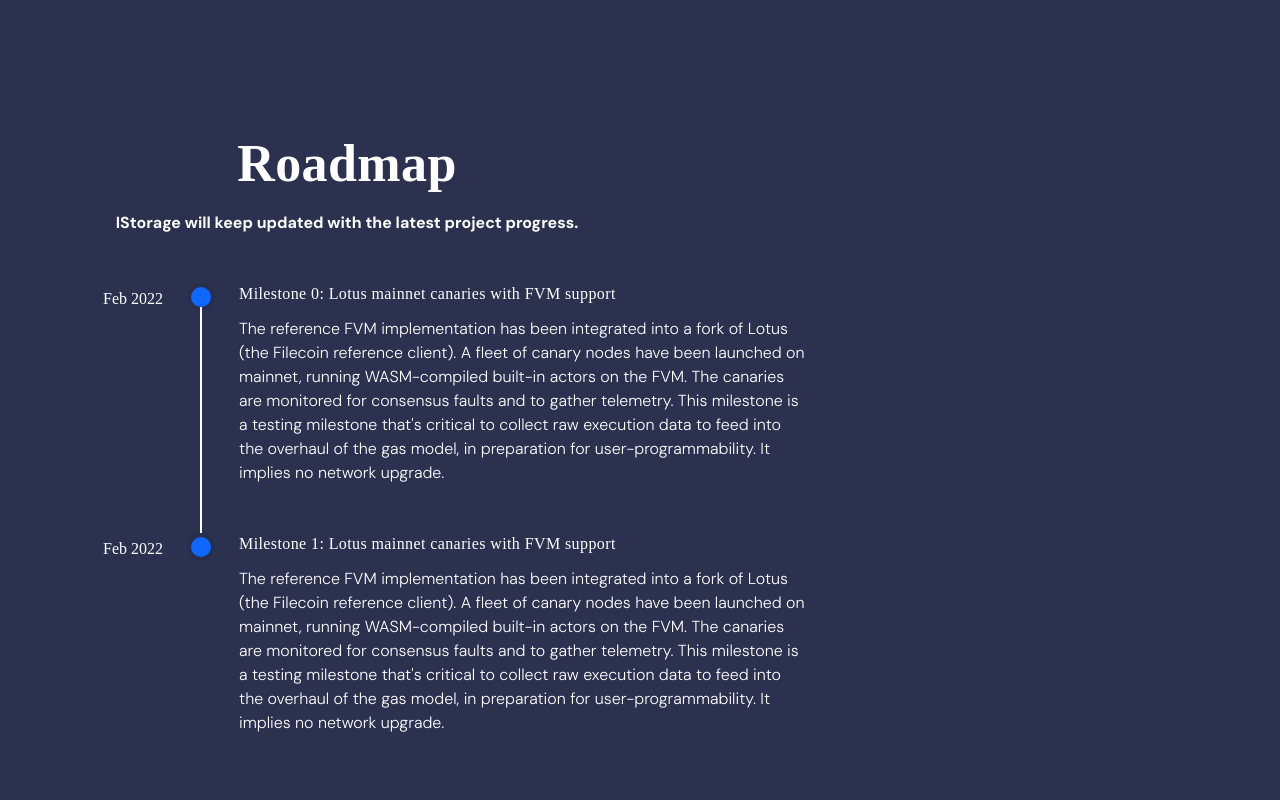
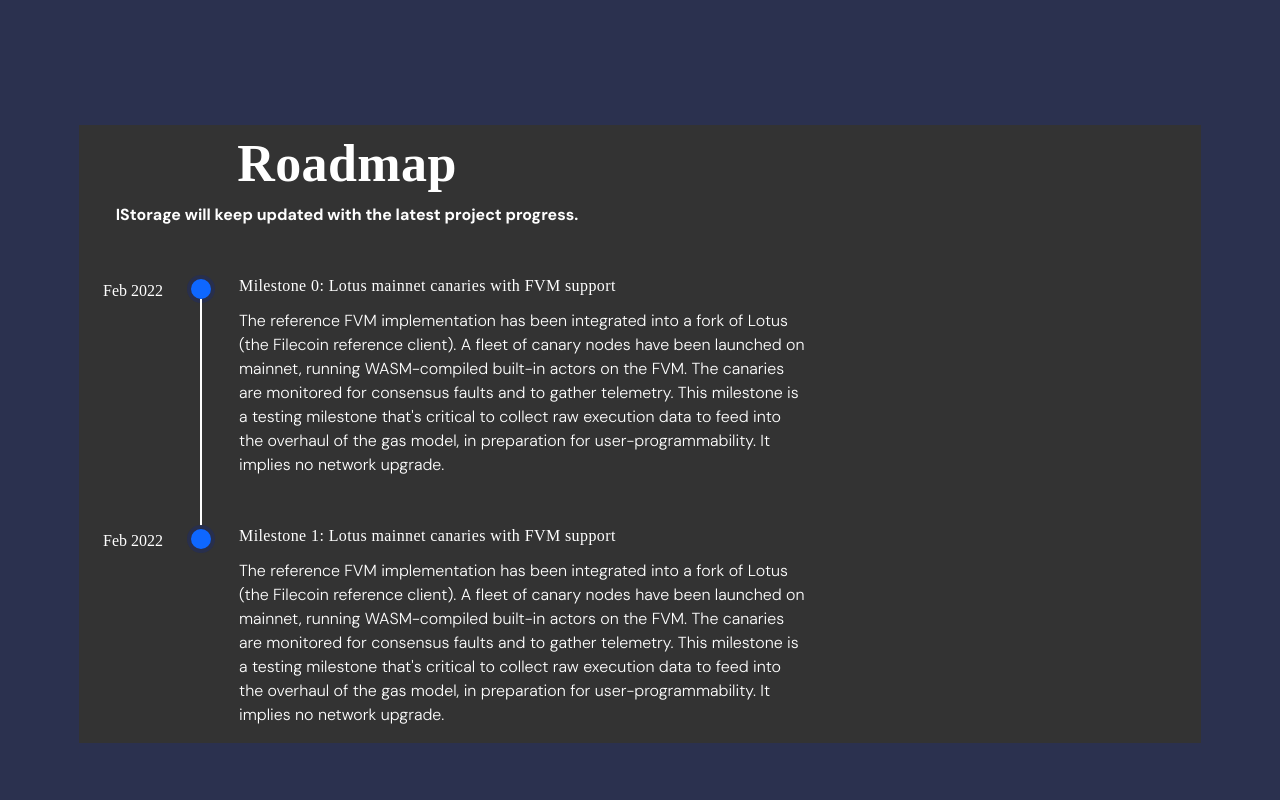
Before and after one commit to ZhangPeibin/IStorage_web, a Next.js app: page / in a window 1280 px wide. Shown: the part 4200-5000 px from the top of the page. Built offline with nearby package versions, Linux system fonts and the light colour scheme.

Commit message:
add #333 bg

```diff
--- a/pages/index.js
+++ b/pages/index.js
@@ -321,7 +321,7 @@
   width: 780px;
   height: 100%;
   padding: 80px 0;
-  margin-left: 172px ;
+  margin-left: 172px;
 `
 const CONLEFT_P1 = css`
   font-size: 46px;
@@ -545,8 +545,9 @@
                                 different chains have their own advantages.
                                 After you store data on different storage chains, you need to operate your data on
                                 different chain platforms. This is complicated and not suitable for unified
-                                operation<br/><span></span><br/>With IStorage you can store and modify data on different storage chains, as well as switch storage platforms for data. </p>
-                <img src="/static/con3left.png" style={{ width: "100%", marginTop:"100px"}} alt=""/>
+                                operation<br/><span></span><br/>With IStorage you can store and modify data on different
+                                storage chains, as well as switch storage platforms for data. </p>
+                            <img src="/static/con3left.png" style={{width: "100%", marginTop: "100px"}} alt=""/>
                         </div>
                         <div css={CONBOX_LEFT}>
                             <p css={LEFT_1}>CROSS-CHAIN</p>
@@ -583,11 +584,13 @@
 
                 <section style={{background: "#2B314F", color: "#fff",}} className='roadmap container-fluid bg-gray '
                          id="roadmap">
-                    <div className="Grid_grid__tdbxd" style={{marginTop: 96, marginBottom: 88}}>
-                        <div className="App_left__j7ytm" style={{marginBottom: 48}}>
-                <div className="App_markdown__B3Yg5" style={{ width: "100%", textAlign:"center"}}>
-                                <a id="roadmap-4" className="App_synthetich2__6_CLu" href="#roadmap-4" level="2">Roadmap</a>
-                                <p><strong> IStorage will keep updated with the latest project progress.</strong> </p>
+                    <div className="Grid_grid__tdbxd" style={{marginTop: 96, marginBottom: 88,background:"#333"}}>
+                        <div className="App_left__j7ytm" style={{marginBottom: 48,textAlign:"center",alignItems:"center"}}>
+                            <div className="App_markdown__B3Yg5"
+                                 style={{textAlign:"center",alignItems:"center"}}>
+                                <a id="roadmap-4" className="App_synthetich2__6_CLu" href="#roadmap-4"
+                                   level="2">Roadmap</a>
+                                <p><strong> IStorage will keep updated with the latest project progress.</strong></p>
                             </div>
                         </div>
 
@@ -601,7 +604,8 @@
                             </span>
                             <span className="App_timelineItemText__neUgD">
                                 <section className="App_line__sMNHr"></section>
-                                <div className="App_h3__exlvD">Milestone 0: Lotus mainnet canaries with FVM support</div>
+                                <div
+                                    className="App_h3__exlvD">Milestone 0: Lotus mainnet canaries with FVM support</div>
                                 <div className="App_desc__3G6Gd" style={{marginTop: 12}}>
                                     <p>The reference FVM implementation has been integrated into a fork of Lotus (the Filecoin reference client).
                                     A fleet of canary nodes have been launched on mainnet, running WASM-compiled built-in actors on the FVM.
@@ -621,7 +625,8 @@
                             </span>
                             <span className="App_timelineItemText__neUgD">
                                 <section className="App_line__sMNHr"></section>
-                                <div className="App_h3__exlvD">Milestone 1: Lotus mainnet canaries with FVM support</div>
+                                <div
+                                    className="App_h3__exlvD">Milestone 1: Lotus mainnet canaries with FVM support</div>
                                 <div className="App_desc__3G6Gd" style={{marginTop: 12}}>
                                     <p>The reference FVM implementation has been integrated into a fork of Lotus (the Filecoin reference client).
                                     A fleet of canary nodes have been launched on mainnet, running WASM-compiled built-in actors on the FVM.
@@ -645,15 +650,20 @@
                                         <div className="container">
                                             <div className="footer__content text-center">
                                                 <p css={CONTENT2_CON_CONTACT}>We are glad that you can contact us</p>
-                                                <ul className="social justify-content-center"  style={{ marginTop:"40px"}}>
+                                                <ul className="social justify-content-center"
+                                                    style={{marginTop: "40px"}}>
                                                     <li className="social__item">
-                                                      <a href="https://twitter.com/IPFSpace" target={'_blank'} style={{ color:"#fff"}} className="social__link"><i className="fab fa-twitter"></i></a>
+                                                        <a href="https://twitter.com/IPFSpace" target={'_blank'}
+                                                           style={{color: "#fff"}} className="social__link"><i
+                                                            className="fab fa-twitter"></i></a>
                                                     </li>
                                                     {/*<li className="social__item">*/}
                                                     {/*    <a href="#" className="social__link" target={'_blank'}><i style={{ color:"#fff"}} className="fab fa-discord"></i></a>*/}
                                                     {/*</li>*/}
                                                     <li className="social__item">
-                                                        <a href="https://t.me/peibin" className="social__link" style={{ color:"#fff"}} target={'_blank'}><i className="fab fa-twitch"></i></a>
+                                                        <a href="https://t.me/peibin" className="social__link"
+                                                           style={{color: "#fff"}} target={'_blank'}><i
+                                                            className="fab fa-twitch"></i></a>
                                                     </li>
                                                 </ul>
                                             </div>
--- a/styles/globals.css
+++ b/styles/globals.css
@@ -224,7 +224,6 @@
 }
 
 .App_synthetich2__6_CLu {
-    display: block;
     font-family: Heading;
     letter-spacing: .4px;
     font-weight: 400;
```
